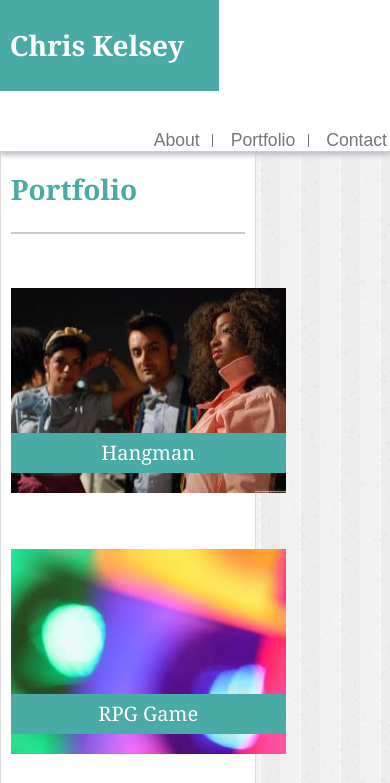
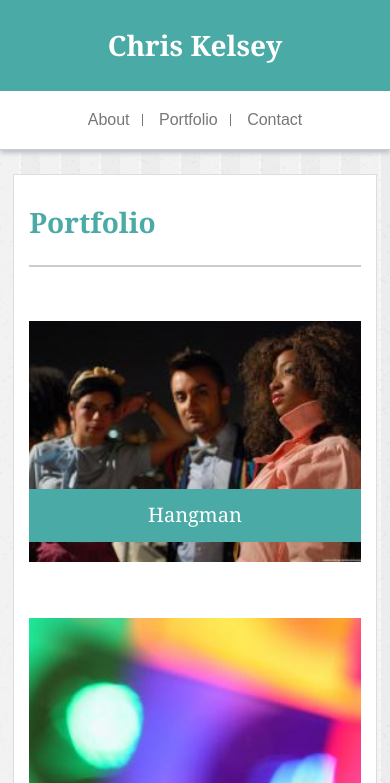
Before and after one commit to chriskelsey/Responsive-Portfolio, a plain HTML site: page portfolio.html in a window 390 px wide. Shown: the top 783 px of the page. Drawn offline with Linux system fonts and the light colour scheme.

Commit message:
Daily Commit

```diff
--- a/assets/css/style.css
+++ b/assets/css/style.css
@@ -112,12 +112,19 @@ main section {
 .profile-photo {
 	float:left;
 	margin: 0.5em 1em 0 0;
+	width: 200px;
+	height: auto;
 }
 
 .img-link {
 	float:left;
 	position: relative;
 	margin: 1.6em 2.5em 1.6em 0;
+}
+
+.img-link img {
+	width: 275px;
+	height:auto;
 }
 
 .img-link a {
@@ -179,7 +186,7 @@ input::placeholder {
     clear:both;
 }
 
-/*We're going max-width cuz mobile first is for cowards*/
+/* We're going max-width cuz mobile first is for cowards */
 
 @media screen and (max-width: 980px)  {
 	section {
@@ -196,9 +203,81 @@ input::placeholder {
 
 	.img-link {
 		margin-right: 4.5%;
+		width:45%;
+	}
 
-	}
 	.img-link:nth-child(odd){
 		margin-right: 0;
 	}
+
+	.img-link img {
+		width:100%;
+	}
 }
+
+@media screen and (max-width: 768px) {
+	section, main section {
+		width: 90%;
+		margin-right: auto;
+	}
+}
+
+@media screen and (max-width: 640px) {
+	header{
+		position: static;
+	}
+
+	header > section {
+		padding: 0;
+		width: 100%;
+	}
+
+	main {
+		margin-top: 1.5em;
+	}
+
+	main section {
+		width: 85%;
+		padding: 4%;
+	}
+
+	nav, p.title {
+		float: none;
+		width: 100%;
+		text-align: center;
+	}
+
+	h1 {
+		margin-top: 0;
+	}
+
+	p.title {
+		margin:0;
+		padding:0.5em 0;
+	}
+
+	nav ul{
+		margin: 1.2em 0;
+	}
+
+	nav ul li a{
+		font-size: 100%;
+	}
+
+	.profile-photo {
+		float:none;
+		width: 100%;
+		height:auto;
+		margin-bottom: 1.5em;
+	}
+
+	.img-link {
+		margin-right: 0;
+		width: 100%;
+	}
+
+	.img-link a {
+		padding: 2% 0;
+	}
+
+}
--- a/portfolio.html
+++ b/portfolio.html
@@ -25,23 +25,23 @@
 		<section class="clearfix">
 			<h1>Portfolio</h1>
 			<div class="img-link">
-				<img src="assets/images/building.jpg" alt="Hangman" width="275" height="205">
+				<img src="assets/images/building.jpg" alt="Hangman">
 				<a href="https://github.com/chriskelsey/class-intro-html">Hangman</a>
 			</div>
 			<div class="img-link">
-				<img src="assets/images/coil.jpg" alt="RPG Game" width="275" height="205">
+				<img src="assets/images/coil.jpg" alt="RPG Game">
 				<a href="https://github.com/chriskelsey/class-intro-html">RPG Game</a>
 			</div>
 			<div class="img-link">
-				<img src="assets/images/hamburger.jpg" alt="Trivia Game" width="275" height="205">
+				<img src="assets/images/hamburger.jpg" alt="Trivia Game">
 				<a href="https://github.com/chriskelsey/class-intro-html">Trivia Game</a>
 			</div>
 			<div class="img-link">
-				<img src="assets/images/lamps.jpg" alt="Rutgers Info Widget" width="275" height="205">
+				<img src="assets/images/lamps.jpg" alt="Rutgers Info Widget">
 				<a href="https://github.com/chriskelsey/class-intro-html">Rutgers Info Widget</a>
 			</div>
 			<div class="img-link">
-				<img src="assets/images/runway.jpg" alt="Rock Paper Scissors" width="275" height="205">
+				<img src="assets/images/runway.jpg" alt="Rock Paper Scissors">
 				<a href="https://github.com/chriskelsey/class-intro-html">Rock Paper Scissors</a>
 			</div>
 
```
Also changed, not shown: index.html (+1 -1 lines), 1 other file.
